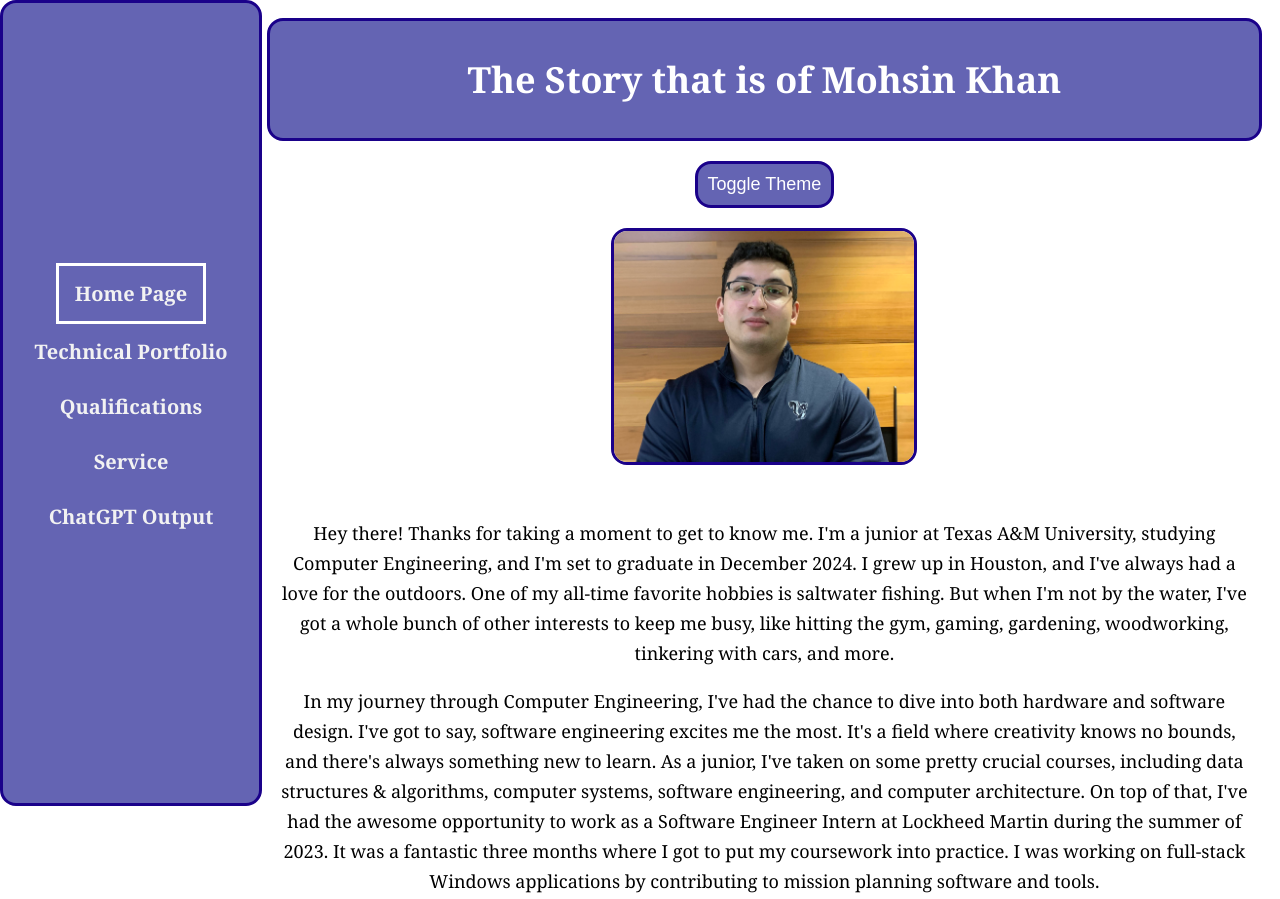
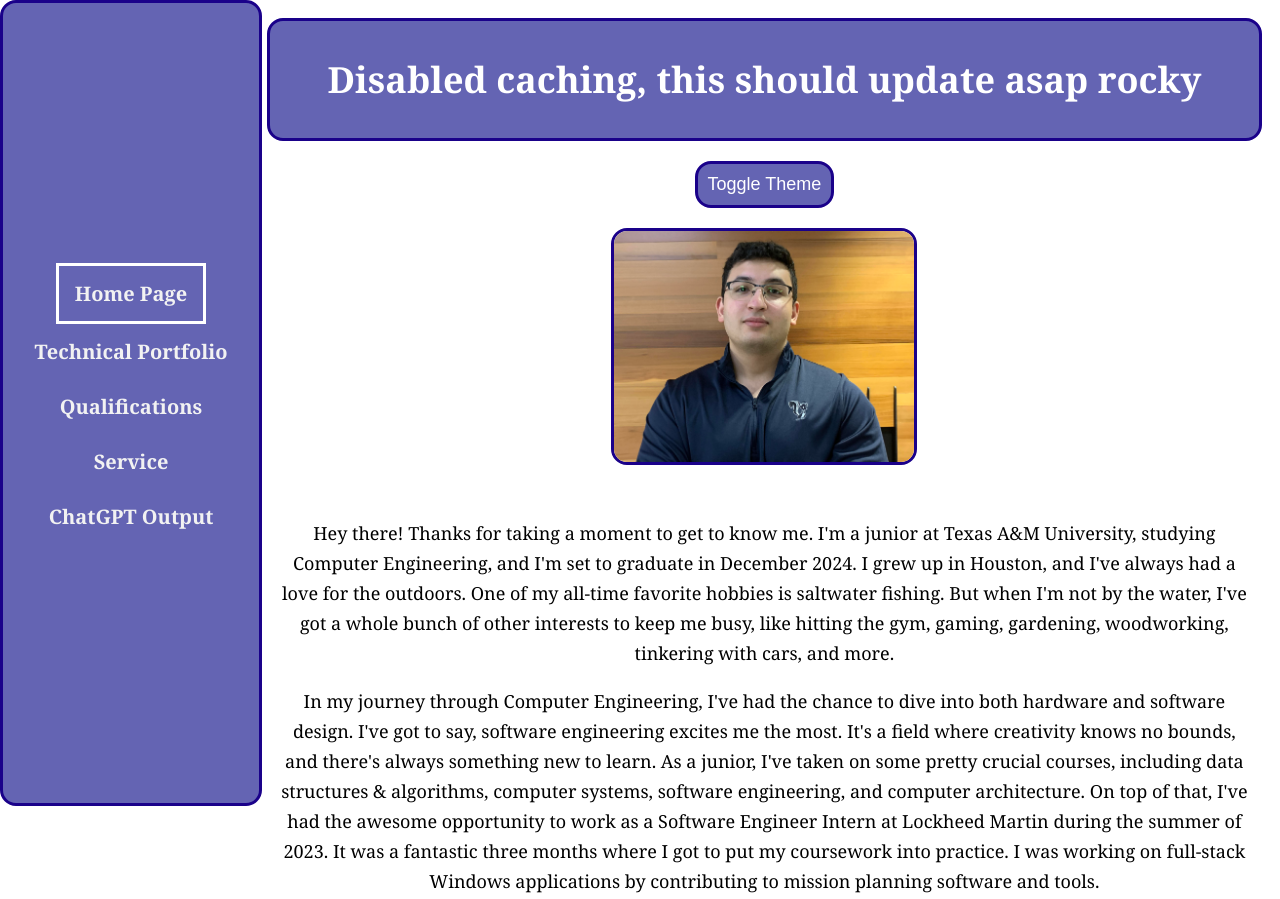
Before and after one commit to mohsinkhan25/PersonalWebsite, a plain HTML site: page index.html in a window 1280 px wide. Shown: the top 899 px of the page. Drawn offline with Linux system fonts and the light colour scheme.

```diff
--- a/index.html
+++ b/index.html
@@ -23,7 +23,7 @@
         </div>
 
         <div class="heading main">
-            <h1>The Story that is of Mohsin Khan</h1>
+            <h1>Disabled caching, this should update asap rocky</h1>
         </div>
 
         <button id="theme-toggle" class="main" onclick="toggle_theme()">Toggle Theme</button>
```
